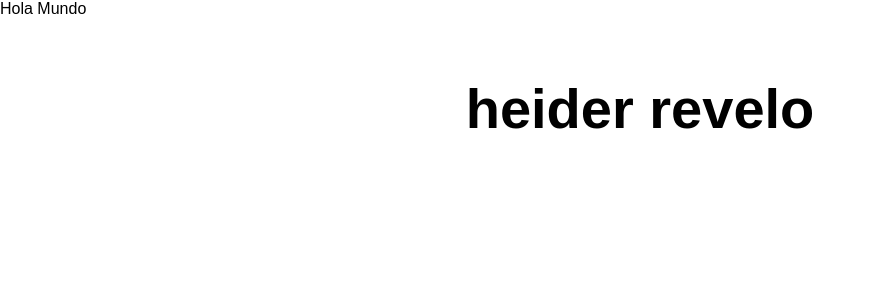
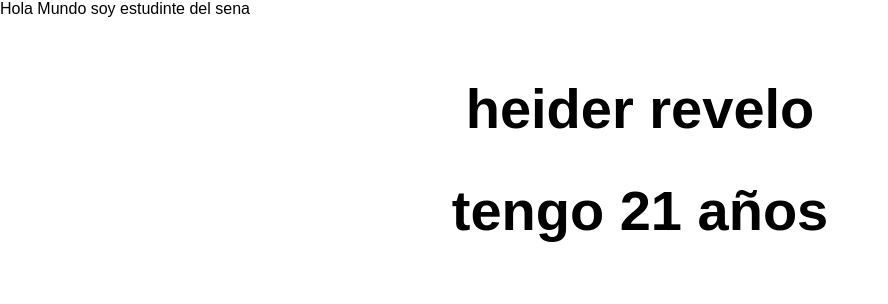
Before and after one commit to heiderrevelo333/despliege1, a website: page src/index.html in a window 1280 px wide. Shown: the whole page, without its empty margins (0-888 px from the left). Drawn offline with Linux system fonts and the light colour scheme.

Commit message:
agregarp

```diff
--- a/src/index.html
+++ b/src/index.html
@@ -8,11 +8,13 @@
   <title>heider revelo </title>
 </head>
 <head>Hola Mundo</head>
-
+<head>soy estudinte del sena</head>
 <body>
   <main>
     <h1>heider revelo</h1>
+    <h1>tengo 21 años</h1>
   </main>
+
 </body>
 
 </html>
```
